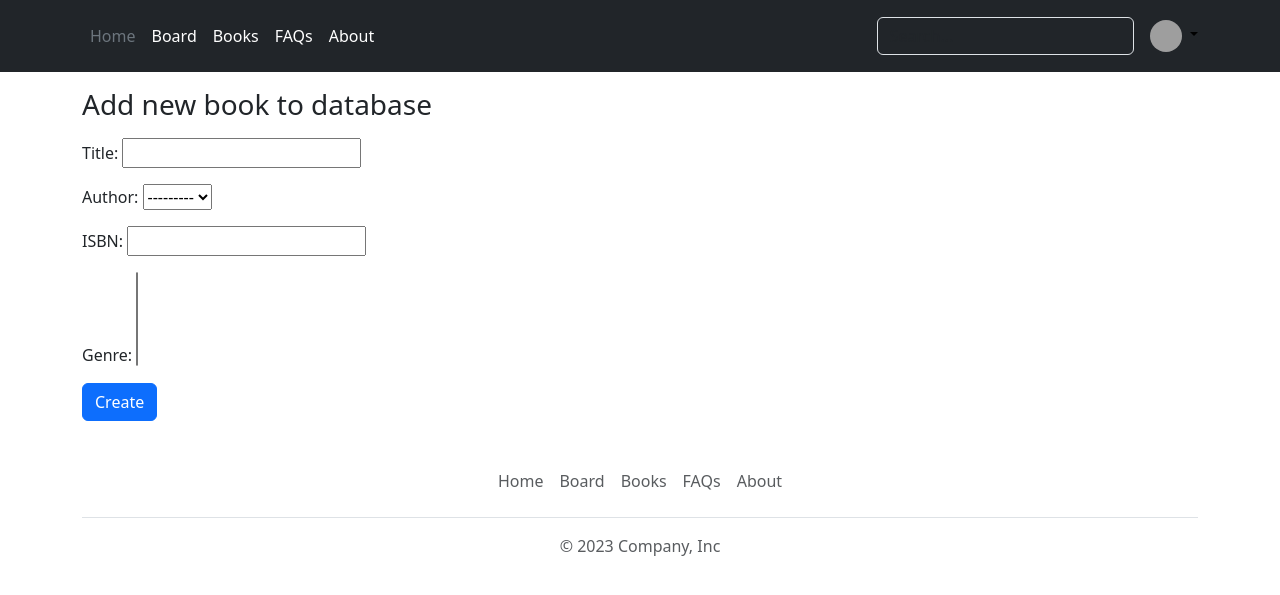
After one commit to kronek1122/Bookshelf_ecommerce, a Django app: page /mybook/create_book/ in a window 1280 px wide. The commit adds this page. Shown: the top 595 px of the page. Run offline with Django 4.2, Linux system fonts and the light colour scheme; the visitor is signed in with stand-in values (Sample User, id 1); data that the repository does not hold is empty; grey boxes are pictures that could not be loaded.

Commit message:
#3 add BookCreat, BookDetail and BookList views

```diff
--- a/mybook/models.py
+++ b/mybook/models.py
@@ -25,4 +25,4 @@ class Author(models.Model):
     last_name = models.CharField(max_length=200)
 
     def __str__(self):
-        return f"{self.last_name} , {self.first_name}"
+        return f"{self.last_name} {self.first_name}"
--- /dev/null
+++ b/mybook/templates/mybook/book_form.html
@@ -0,0 +1,17 @@
+{% extends 'base.html' %}
+
+{% block content %}
+
+<form class='container-sm' method='post' >
+    {% csrf_token %}
+        <h1 class="h3 mb-3 fw-normal">Add new book to database</h1>
+        <div class="mb-3">
+
+            {{form.as_p}}
+            <button class="btn btn-primary" type="submit" value="create">Create</button>
+
+        </div>
+
+</form>
+
+{% endblock content%}
--- a/mybook/urls.py
+++ b/mybook/urls.py
@@ -5,6 +5,9 @@ from . import views
 app_name = 'mybook'
 urlpatterns = [
     path('', views.home, name='home'),
-    path('my_view', views.user_view, name='my_view'),
+    path('profile/', views.user_view, name='profile'),
     path('signup/', views.SignUpView.as_view(), name='signup'),
+    path('create_book/', views.BookCreate.as_view(), name='create_book'),
+    path('book/<int:pk>/', views.BookDetail.as_view(), name='book_detail'),
+    path('books/', views.BookList.as_view(), name='book_list'),
 ]
--- a/mybook/views.py
+++ b/mybook/views.py
@@ -2,7 +2,10 @@ from django.shortcuts import render
 from django.urls import reverse_lazy
 from django.contrib.auth.decorators import login_required
 from django.contrib.auth.forms import UserCreationForm
-from django.views.generic import CreateView
+from django.contrib.auth.mixins import LoginRequiredMixin
+from django.views.generic import CreateView, DetailView, ListView
+
+from .models import Book
 
 
 def home(request):
@@ -11,10 +14,25 @@ def home(request):
 
 @login_required
 def user_view(request):
-    return render(request, 'mybook/user_view.html')
+    return render(request, 'mybook/profile.html')
 
 
 class SignUpView(CreateView):
     form_class = UserCreationForm
     success_url = reverse_lazy('login')
     template_name = 'mybook/signup.html'
+
+
+class BookCreate(LoginRequiredMixin,CreateView):
+    model = Book
+    success_url = reverse_lazy('mybook:create_book')
+    fields ='__all__'
+
+
+class BookDetail(DetailView):
+    model=Book
+
+
+class BookList(ListView):
+    model=Book
+    context_object_name = 'book_list'
--- a/templates/base.html
+++ b/templates/base.html
@@ -16,7 +16,7 @@
             <ul class="nav col-12 col-lg-auto me-lg-auto mb-2 justify-content-center mb-md-0">
               <li><a href="/" class="nav-link px-2 text-secondary">Home</a></li>
               <li><a href="#" class="nav-link px-2 text-white">Board</a></li>
-              <li><a href="#" class="nav-link px-2 text-white">Books</a></li>
+              <li><a href="/mybook/books" class="nav-link px-2 text-white">Books</a></li>
               <li><a href="#" class="nav-link px-2 text-white">FAQs</a></li>
               <li><a href="#" class="nav-link px-2 text-white">About</a></li>
             </ul>
@@ -32,8 +32,8 @@
                   <img src="../../poligon/login pic.jpg" alt="mdo" width="32" height="32" class="rounded-circle">
                 </a>
                 <ul class="dropdown-menu text-small">
-                  <li><a class="dropdown-item" href="/mybook/my_view">{{user.get_username}}</a></li>
-                  <li><a class="dropdown-item" href="#">Add new book</a></li>
+                  <li><a class="dropdown-item" href="/mybook/profile">{{user.get_username}}</a></li>
+                  <li><a class="dropdown-item" href="/mybook/create_book">Add new book</a></li>
                   <li><a class="dropdown-item" href="#">Settings</a></li>
                   <li><hr class="dropdown-divider"></li>
                   <li><a class="dropdown-item" href="{% url 'logout' %}?next={{request.path}}">Logout</a></li>
@@ -42,7 +42,7 @@
             {% else %}
               <div class="text-end">
                   <button type="button" class="btn btn-outline-light me-2" onclick="window.location.href='/accounts/login'">Login</button>
-                  <button type="button" class="btn btn-primary" onclick="window.location.href='mybook/signup'">Sign Up</button>
+                  <button type="button" class="btn btn-primary" onclick="window.location.href='/mybook/signup'">Sign Up</button>
               </div>
             {% endif %}
 
```
Also changed, not shown: mybook/templates/mybook/book_detail.html (added, +9 -0 lines), mybook/templates/mybook/book_list.html (added, +16 -0 lines), mybook/templates/mybook/profile.html (renamed from mybook/templates/mybook/user_view.html).
